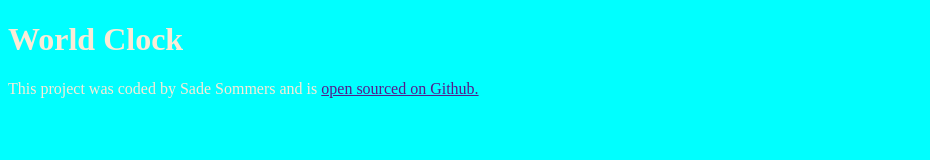
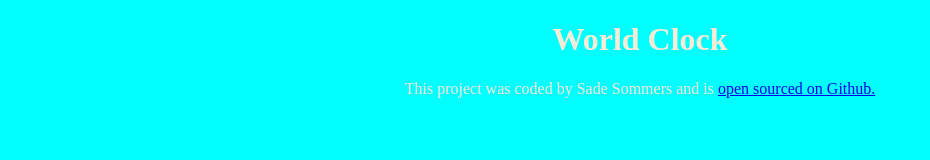
Before and after one commit to summersideup/world-clock, a plain HTML site: page index.html in a window 1280 px wide. Shown: the whole page, without its empty margins (0-930 px from the left). Drawn offline with Linux system fonts and the light colour scheme.

Commit message:
Added the link  to Github repository

```diff
--- a/css/styles.css
+++ b/css/styles.css
@@ -1,4 +1,8 @@
 body {
   background: aqua;
   color: antiquewhite;
+  text-align: center;
 }
+footer {
+  text-align: center;
+}
--- a/index.html
+++ b/index.html
@@ -11,7 +11,8 @@
 <body>
     <h1> World Clock</h1>
     <footer>
-        This project was coded by Sade Sommers and is <a href="" target="_blank">open sourced on Github.</a>
+        This project was coded by Sade Sommers and is <a href="https://github.com/summersideup/world-clock"
+            target="_blank">open sourced on Github.</a>
     </footer>
     <script src="javascript/index.js"></script>
 </body>
```
